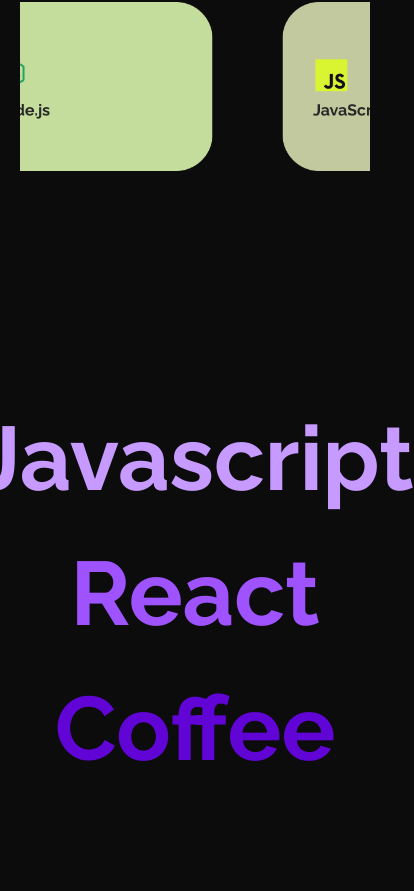
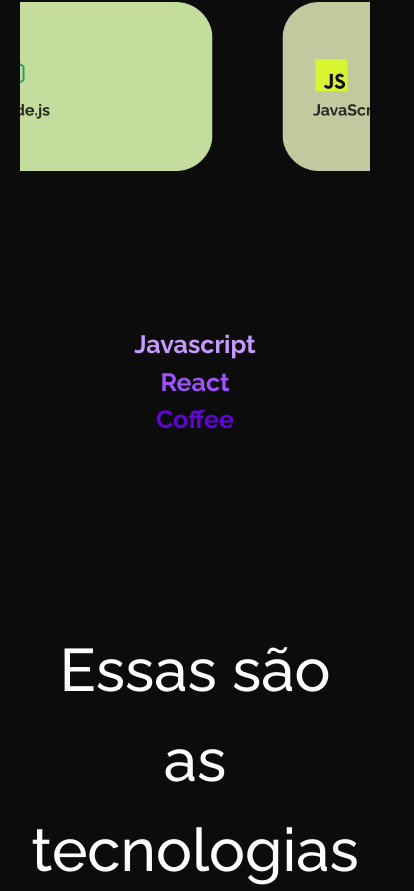
Before and after one commit to gsPatrick/Patrick-Siqueira---Portifolio, a React (Vite) app: page / in a window 390 px wide. Shown: the part 1033-1924 px from the top of the page, 414 px wide, since content can reach past the window. Built offline with nearby package versions, Linux system fonts and the light colour scheme.

Commit message:
Mudança no codigo

```diff
--- a/src/components/Preference.jsx
+++ b/src/components/Preference.jsx
@@ -1,13 +1,12 @@
 import React from 'react';
-import '../styles/Preference.css';
-import "../styles/responsive.css";
+import '../styles/Preference.css'; // Aqui já estamos importando o CSS
 
 const Preference = () => {
   return (
     <div className="preference-container">
-        <h1 className="preference-title" style={{ color: '#C69AFF' }}>Javascript</h1>
-        <h1 className="preference-title" style={{ color: '#9F53FF' }}>React</h1>
-        <h1 className="preference-title" style={{ color: '#6104D6' }}>Coffee</h1>
+      <h1 className="preference-title js">Javascript</h1>
+      <h1 className="preference-title react">React</h1>
+      <h1 className="preference-title coffee">Coffee</h1>
     </div>
   );
 };
--- a/src/styles/Preference.css
+++ b/src/styles/Preference.css
@@ -1,9 +1,11 @@
+/* Preference.css */
+
 .preference-container {
   display: flex;
   flex-direction: column;
   align-items: center;
   justify-content: center;
-    height: 100vh;
+  height: auto;
   font-family: 'Raleway', sans-serif;
   font-weight: 600;
   font-size: 90px;
@@ -12,3 +14,42 @@
 .preference-title {
   margin: 0;
 }
+
+/* Estilos específicos para cada título */
+.preference-title.js {
+  color: #C69AFF;
+}
+
+.preference-title.react {
+  color: #9F53FF;
+}
+
+.preference-title.coffee {
+  color: #6104D6;
+}
+
+/* Estilos responsivos */
+@media screen and (max-width: 911px) {
+  .preference-container {
+    font-size: 60px;
+    padding: 1rem;
+    height: 80vh;
+  }
+
+  @media screen and (max-width: 660px) {
+    .preference-container {
+      font-size: 40px;
+      padding: 1rem;
+      height: 80vh;
+    }
+  }
+
+  @media screen and (max-width: 480px) {
+    .preference-container {
+
+      font-size: 25px;
+      padding: 1rem;
+      height: 50vh;
+    }
+  }
+}
--- a/src/styles/responsive.css
+++ b/src/styles/responsive.css
@@ -4,6 +4,7 @@
 
 
 @media screen and (max-width: 911px) {
+
     .hero {
       flex-direction: column;
       text-align: center;
@@ -59,9 +60,6 @@
         margin-left: 1rem;
     }
 
-
-
-
     .my-skills {
         display: flex;
         justify-content: center;
@@ -72,17 +70,6 @@
         margin-right: 0px;
       }
 
-
-    .preference-container {
-        display: flex;
-        flex-direction: column;
-        align-items: center;
-        justify-content: center;
-        height: 100vh;
-        font-family: 'Raleway', sans-serif;
-        font-weight: 600;
-        font-size: 40px;
-      }
 
       .preference-title {
         margin: 0;
@@ -102,16 +89,6 @@
 
 
 @media screen and (max-width: 800px) {
-    .preference-container {
-        display: flex;
-        flex-direction: column;
-        align-items: center;
-        justify-content: center;
-        height: 80vh;
-        font-family: 'Raleway', sans-serif;
-        font-weight: 600;
-        font-size: 70px;
-      }
 
       .preference-title {
         margin: 0;
@@ -139,16 +116,6 @@
 }
 
 @media screen and (max-width: 702px) {
-    .preference-container {
-        display: flex;
-        flex-direction: column;
-        align-items: center;
-        justify-content: center;
-        height: 70vh;
-        font-family: 'Raleway', sans-serif;
-        font-weight: 600;
-        font-size: 65px;
-      }
 
       .preference-title {
         margin: 0;
@@ -176,16 +143,7 @@
 }
 
 @media screen and (max-width: 660px) {
-    .preference-container {
-        display: flex;
-        flex-direction: column;
-        align-items: center;
-        justify-content: center;
-        height: 75vh;
-        font-family: 'Raleway', sans-serif;
-        font-weight: 600;
-        font-size: 60px;
-      }
+
 
       .preference-title {
         margin: 0;
@@ -213,16 +171,6 @@
 }
 
 @media screen and (max-width: 621px) {
-    .preference-container {
-        display: flex;
-        flex-direction: column;
-        align-items: center;
-        justify-content: center;
-        height: 50vh;
-        font-family: 'Raleway', sans-serif;
-        font-weight: 600;
-        font-size: 50px;
-      }
 
       .preference-title {
         margin: 0;
@@ -260,18 +208,6 @@
         text-align: center;
       }
 
-    .preference-container {
-        display: flex;
-        flex-direction: column;
-        align-items: center;
-        justify-content: center;
-        height: 50vh;
-        font-family: 'Raleway', sans-serif;
-        font-weight: 600;
-        font-size: 45px;
-
-      }
-
       .preference-title {
         margin: 0;
       }
@@ -296,16 +232,7 @@
     }
 
       @media screen and (max-width: 480px) {
-        .preference-container {
-            display: flex;
-            flex-direction: column;
-            align-items: center;
-            justify-content: center;
-            height: 30vh;
-            font-family: 'Raleway', sans-serif;
-            font-weight: 600;
-            font-size: 30px;
-          }
+
 
           .preference-title {
             margin: 0;
```
Lines whose indentation alone changed are shown as unchanged.
